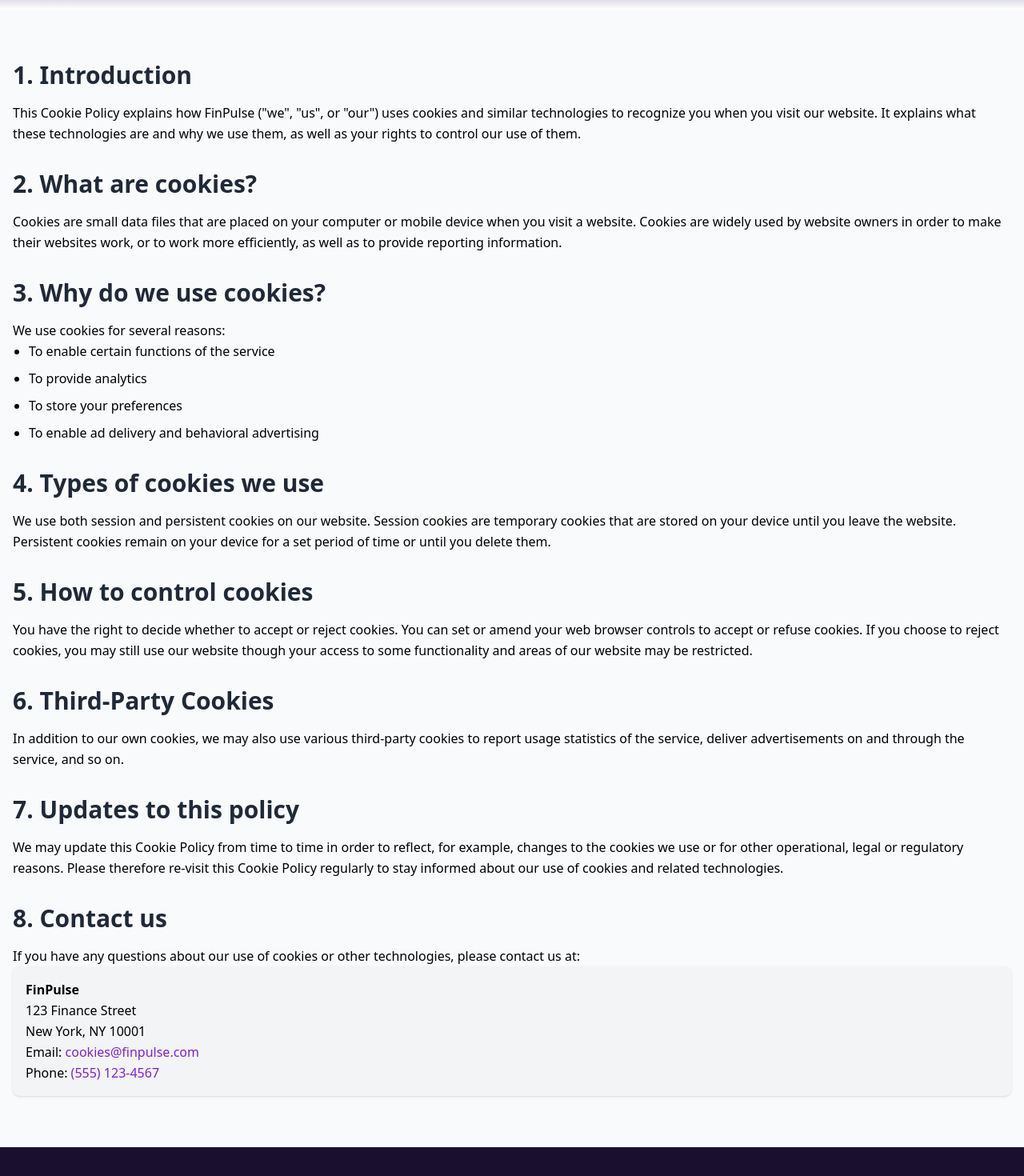
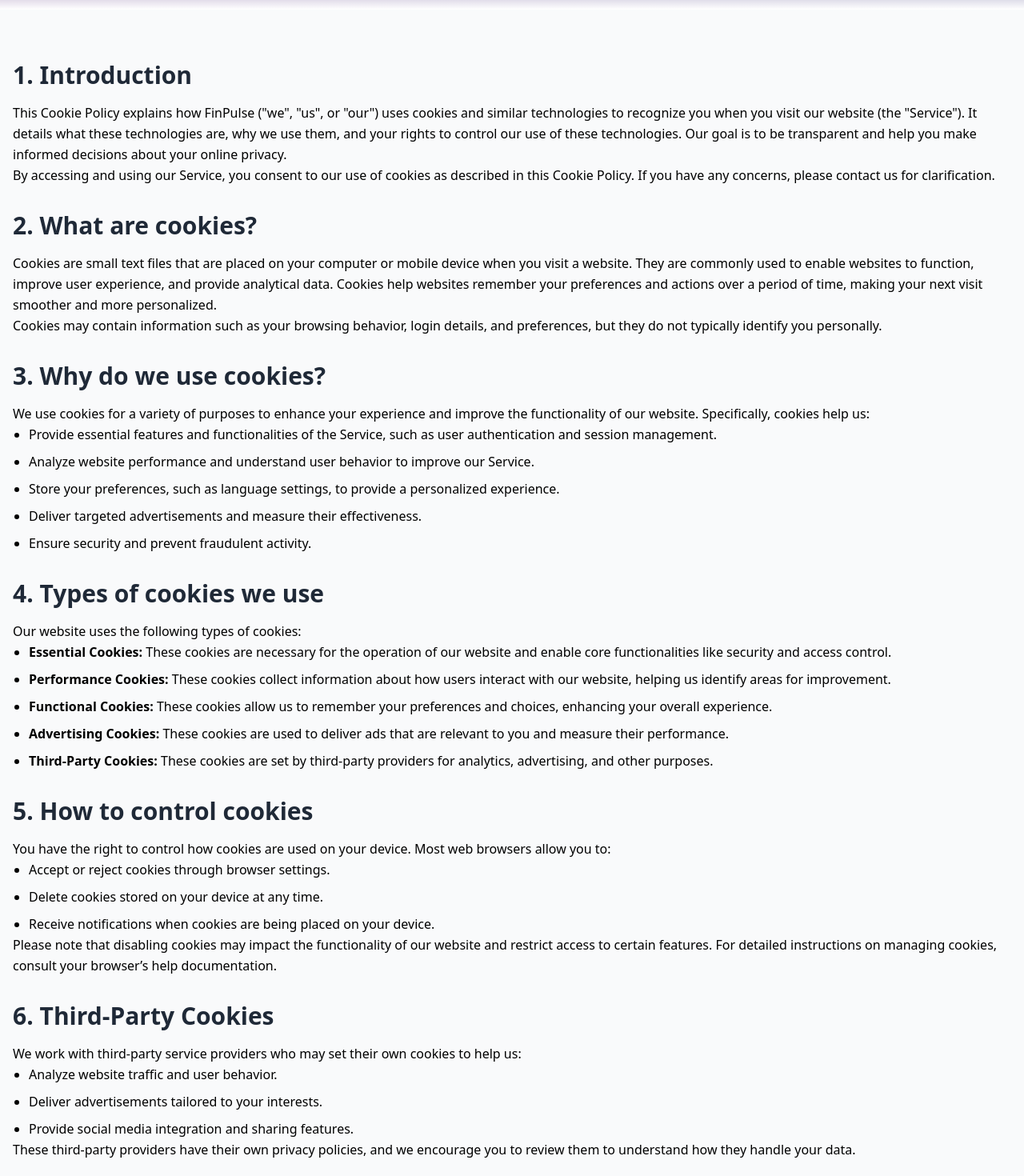
Before and after one commit to akshay0611/FinPulse, a React (Vite) app in the folder frontend/: page /cookie-policy in a window 1280 px wide. Shown: the part 340-1810 px from the top of the page at 80% size. Built offline with nearby package versions, Linux system fonts and the light colour scheme; no server answers.

Commit message:
Make cookie page more detailed

```diff
--- a/frontend/src/pages/Cookie-Policy.tsx
+++ b/frontend/src/pages/Cookie-Policy.tsx
@@ -28,48 +28,78 @@ export default function CookiePolicyPage() {
     <div className="prose max-w-none leading-relaxed">
       <h2 className="text-3xl font-bold text-gray-800 mb-4">1. Introduction</h2>
       <p>
-                This Cookie Policy explains how FinPulse ("we", "us", or "our") uses cookies and similar technologies to recognize you when you visit our website. It explains what these technologies are and why we use them, as well as your rights to control our use of them.
+        This Cookie Policy explains how FinPulse ("we", "us", or "our") uses cookies and similar technologies to recognize you when you visit our website (the "Service"). It details what these technologies are, why we use them, and your rights to control our use of these technologies. Our goal is to be transparent and help you make informed decisions about your online privacy.
+      </p>
+      <p>
+        By accessing and using our Service, you consent to our use of cookies as described in this Cookie Policy. If you have any concerns, please contact us for clarification.
       </p>
 
       <h2 className="text-3xl font-bold text-gray-800 mt-8 mb-4">2. What are cookies?</h2>
       <p>
-                Cookies are small data files that are placed on your computer or mobile device when you visit a website. Cookies are widely used by website owners in order to make their websites work, or to work more efficiently, as well as to provide reporting information.
+        Cookies are small text files that are placed on your computer or mobile device when you visit a website. They are commonly used to enable websites to function, improve user experience, and provide analytical data. Cookies help websites remember your preferences and actions over a period of time, making your next visit smoother and more personalized.
+      </p>
+      <p>
+        Cookies may contain information such as your browsing behavior, login details, and preferences, but they do not typically identify you personally.
       </p>
 
       <h2 className="text-3xl font-bold text-gray-800 mt-8 mb-4">3. Why do we use cookies?</h2>
       <p>
-                We use cookies for several reasons:
+        We use cookies for a variety of purposes to enhance your experience and improve the functionality of our website. Specifically, cookies help us:
       </p>
       <ul className="list-disc pl-5 space-y-2">
-                <li>To enable certain functions of the service</li>
-                <li>To provide analytics</li>
-                <li>To store your preferences</li>
-                <li>To enable ad delivery and behavioral advertising</li>
+        <li>Provide essential features and functionalities of the Service, such as user authentication and session management.</li>
+        <li>Analyze website performance and understand user behavior to improve our Service.</li>
+        <li>Store your preferences, such as language settings, to provide a personalized experience.</li>
+        <li>Deliver targeted advertisements and measure their effectiveness.</li>
+        <li>Ensure security and prevent fraudulent activity.</li>
       </ul>
 
       <h2 className="text-3xl font-bold text-gray-800 mt-8 mb-4">4. Types of cookies we use</h2>
       <p>
-                We use both session and persistent cookies on our website. Session cookies are temporary cookies that are stored on your device until you leave the website. Persistent cookies remain on your device for a set period of time or until you delete them.
+        Our website uses the following types of cookies:
       </p>
+      <ul className="list-disc pl-5 space-y-2">
+        <li><strong>Essential Cookies:</strong> These cookies are necessary for the operation of our website and enable core functionalities like security and access control.</li>
+        <li><strong>Performance Cookies:</strong> These cookies collect information about how users interact with our website, helping us identify areas for improvement.</li>
+        <li><strong>Functional Cookies:</strong> These cookies allow us to remember your preferences and choices, enhancing your overall experience.</li>
+        <li><strong>Advertising Cookies:</strong> These cookies are used to deliver ads that are relevant to you and measure their performance.</li>
+        <li><strong>Third-Party Cookies:</strong> These cookies are set by third-party providers for analytics, advertising, and other purposes.</li>
+      </ul>
 
       <h2 className="text-3xl font-bold text-gray-800 mt-8 mb-4">5. How to control cookies</h2>
       <p>
-                You have the right to decide whether to accept or reject cookies. You can set or amend your web browser controls to accept or refuse cookies. If you choose to reject cookies, you may still use our website though your access to some functionality and areas of our website may be restricted.
+        You have the right to control how cookies are used on your device. Most web browsers allow you to:
+      </p>
+      <ul className="list-disc pl-5 space-y-2">
+        <li>Accept or reject cookies through browser settings.</li>
+        <li>Delete cookies stored on your device at any time.</li>
+        <li>Receive notifications when cookies are being placed on your device.</li>
+      </ul>
+      <p>
+        Please note that disabling cookies may impact the functionality of our website and restrict access to certain features. For detailed instructions on managing cookies, consult your browser’s help documentation.
       </p>
 
       <h2 className="text-3xl font-bold text-gray-800 mt-8 mb-4">6. Third-Party Cookies</h2>
       <p>
-                In addition to our own cookies, we may also use various third-party cookies to report usage statistics of the service, deliver advertisements on and through the service, and so on.
+        We work with third-party service providers who may set their own cookies to help us:
+      </p>
+      <ul className="list-disc pl-5 space-y-2">
+        <li>Analyze website traffic and user behavior.</li>
+        <li>Deliver advertisements tailored to your interests.</li>
+        <li>Provide social media integration and sharing features.</li>
+      </ul>
+      <p>
+        These third-party providers have their own privacy policies, and we encourage you to review them to understand how they handle your data.
       </p>
 
       <h2 className="text-3xl font-bold text-gray-800 mt-8 mb-4">7. Updates to this policy</h2>
       <p>
-                We may update this Cookie Policy from time to time in order to reflect, for example, changes to the cookies we use or for other operational, legal or regulatory reasons. Please therefore re-visit this Cookie Policy regularly to stay informed about our use of cookies and related technologies.
+        We may update this Cookie Policy periodically to reflect changes in technology, legal requirements, or our business operations. We encourage you to revisit this page regularly to stay informed about our use of cookies and your choices.
       </p>
 
       <h2 className="text-3xl font-bold text-gray-800 mt-8 mb-4">8. Contact us</h2>
       <p>
-                If you have any questions about our use of cookies or other technologies, please contact us at:
+        If you have any questions, concerns, or feedback about this Cookie Policy or our use of cookies, please contact us at:
       </p>
       <div className="bg-gray-100 p-4 rounded-lg shadow">
         <p><strong>FinPulse</strong></p>
@@ -81,6 +111,7 @@ export default function CookiePolicyPage() {
     </div>
   </div>
 </section>
+
       </main>
     </div>
   );
```
Lines whose indentation alone changed are shown as unchanged.
